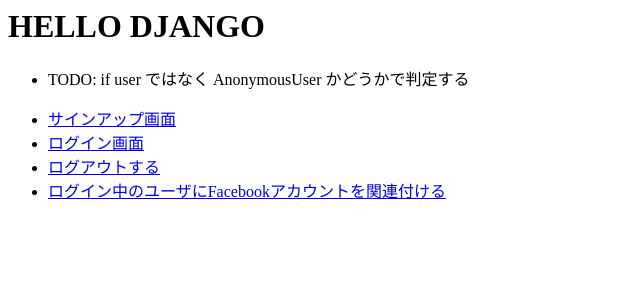
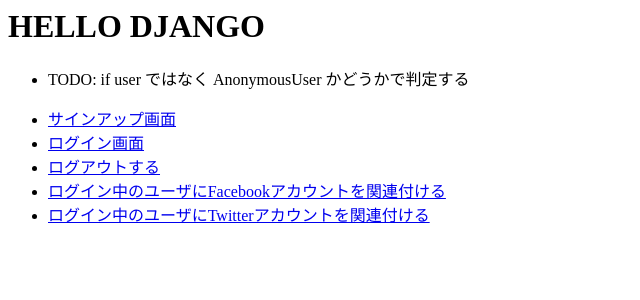
Before and after one commit to seizans/authtut, a Django app: a page that uses app1/templates/app1/hello.html in a window 1280 px wide. Shown: the top 300 px of the page, without its empty margins (0-640 px from the left). Run offline with Django 3.2, Linux system fonts and the light colour scheme; tables that the repository leaves empty hold one stand-in row (values such as "Sample post"); parts of the project's set-up code (start-up, migrations or seed data) failed here and were passed over.

Commit message:
ログイン中のユーザーにTwitterアカウントを関連付けられるようにする

```diff
--- a/app1/models.py
+++ b/app1/models.py
@@ -9,9 +9,14 @@
 class MyUser(AbstractBaseUser):
     username = m.CharField(max_length=40, unique=True, db_index=True)
     email = m.EmailField(max_length=255, unique=True, db_index=True)
-    fb_token = m.TextField()
+    fb_token = m.TextField(null=True)
     fb_username = m.CharField(max_length=100, unique=True, null=True)
     fb_name = m.CharField(max_length=100, null=True)
+    tw_token = m.TextField(null=True)
+    tw_secret = m.TextField(null=True)
+    tw_name = m.TextField(null=True)
+    tw_screen_name = m.TextField(null=True)
+    tw_profile_image_url = m.TextField(null=True)
     is_adult = m.BooleanField(default=True)
     is_active = m.BooleanField(default=True)
     is_admin = m.BooleanField(default=False)
--- a/app1/templates/app1/hello.html
+++ b/app1/templates/app1/hello.html
@@ -9,11 +9,16 @@
     <li><a href="/app1/login">ログイン画面</a></li>
     <li><a href="/app1/logout">ログアウトする</a></li>
     <li><a href="/app1/facebook/login">ログイン中のユーザにFacebookアカウントを関連付ける</a></li>
+    <li><a href="/app1/twitter/login">ログイン中のユーザにTwitterアカウントを関連付ける</a></li>
 </ul>
 
 {% if user %}
-<h2>{{ user.username }} さんこんにちはこんにちは</h2>
-<ul>
-    <li>Email: {{ user.email }}</li>
-</ul>
+    <h2>{{ user.username }} さんこんにちはこんにちは</h2>
+    <ul>
+        <li>Email: {{ user.email }}</li>
+    </ul>
+    <p>
+        Facebook: <img width="50" height="50" src="{{ user.get_fb_avatar_url }}" >
+        Twitter: <img width="50" height="50" src="{{ user.tw_profile_image_url }}" >
+    </p>
 {% endif %}
--- a/app1/urls.py
+++ b/app1/urls.py
@@ -6,7 +6,7 @@
 
 urlpatterns = patterns(
     '',
-    url(r'^hello$', v.HelloView.as_view()),
+    url(r'^hello$', v.hello),
     url(r'^facebook/login$', v.loginview),
     url(r'^facebook/callback$', v.callbackview),
     url(r'^twitter/login$', v.twitter_login),
--- a/app1/views.py
+++ b/app1/views.py
@@ -94,8 +94,8 @@
     return render_to_response('app1/hello.html')
 
 
-class HelloView(TemplateView):
-    template_name = 'app1/hello.html'
+def hello(request):
+    return render_to_response('app1/hello.html')
 
 
 def loginview(request):
@@ -197,6 +197,10 @@
 
 
 def twitter_callback(request):
+    user = request.user
+    if user.is_anonymous():
+        print user
+        raise Exception('ログインしていません')
     callback_url = request.build_absolute_uri('/app1/twitter/callback')
     client = OAuthClient(request, TWITTER_ID, TWITTER_SECRET,
                          TWITTER_REQUEST_TOKEN_URL,
@@ -205,9 +209,25 @@
                          parameters={})
     # TODO: if not client.is_valid():
     access_token = client.get_access_token()
-    print 'TOKEN: ', access_token['oauth_token_secret']
     token = access_token['oauth_token']
     secret = access_token['oauth_token_secret']
+    api = twitter.Api(
+        consumer_key=TWITTER_ID,
+        consumer_secret=TWITTER_SECRET,
+        access_token_key=token,
+        access_token_secret=secret
+    )
+    tw_user = api.GetUser(access_token['user_id'])
+    user.tw_token = token
+    user.tw_secret = secret
+    user.tw_name = tw_user.name
+    user.tw_screen_name = tw_user.screen_name
+    user.tw_profile_image_url = tw_user.profile_image_url
+    user.save()
+    return redirect('/app1/hello')
+
+
+def twitter_post(token, secret):
     api = twitter.Api(
         consumer_key=TWITTER_ID,
         consumer_secret=TWITTER_SECRET,
@@ -217,4 +237,3 @@
     message = 'twitter post test'
     poststatus = api.PostUpdate(message)
     print 'POST STATUS: ', poststatus
-    return redirect('/app1/hello')
```
